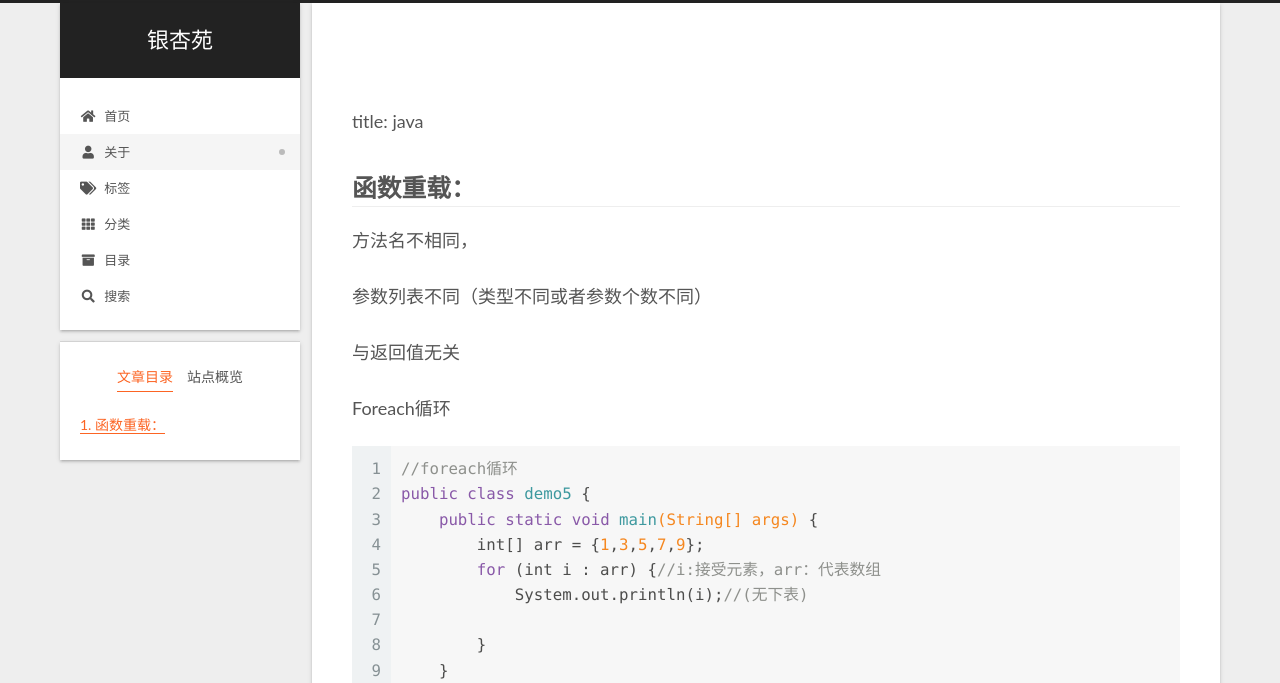
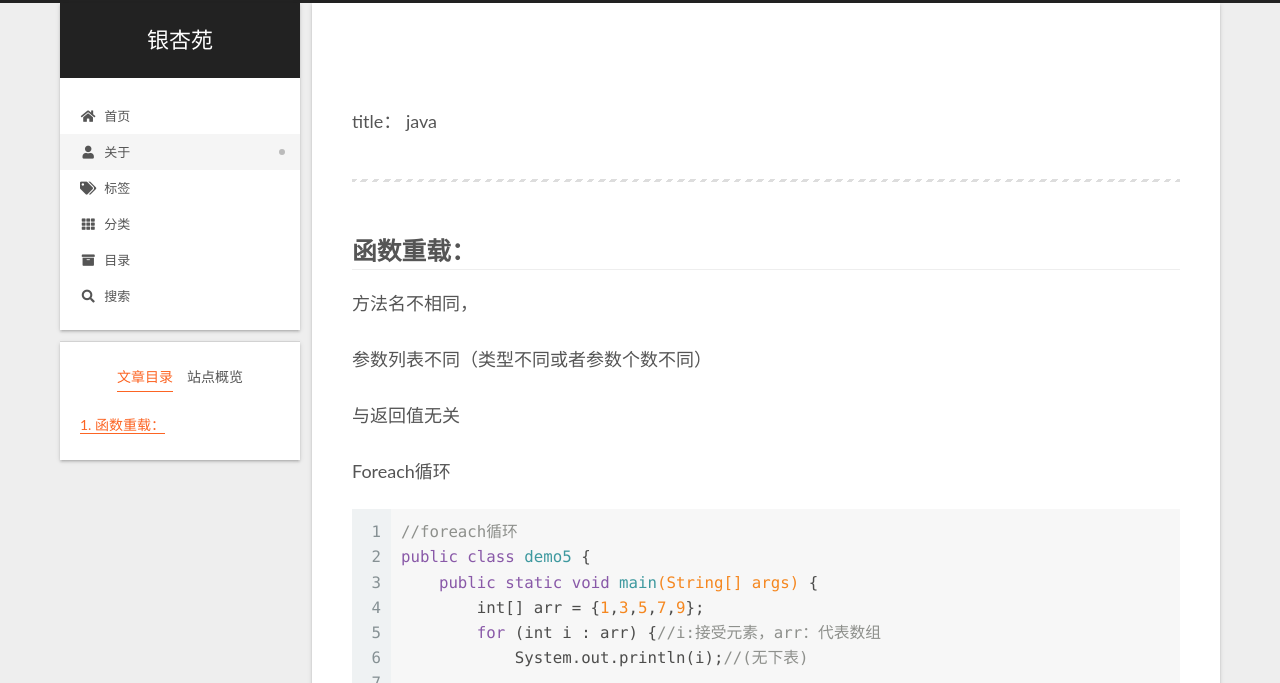
Before and after one commit to itm-a/cloud, a plain HTML site: page about/java.html in a window 1280 px wide. Shown: the top 683 px of the page. Drawn offline with Linux system fonts and the light colour scheme; a script that the page names is missing.

Commit message:
Site updated: 2023-12-03 01:50:24

```diff
--- a/about/java.html
+++ b/about/java.html
@@ -20,16 +20,16 @@
     var CONFIG = {"hostname":"example.com","root":"/","scheme":"Gemini","version":"7.8.0","exturl":false,"sidebar":{"position":"left","display":"post","padding":18,"offset":12,"onmobile":false},"copycode":{"enable":false,"show_result":false,"style":null},"back2top":{"enable":true,"sidebar":false,"scrollpercent":false},"bookmark":{"enable":false,"color":"#222","save":"auto"},"fancybox":false,"mediumzoom":false,"lazyload":false,"pangu":false,"comments":{"style":"tabs","active":"livere","storage":true,"lazyload":false,"nav":null,"activeClass":"livere"},"algolia":{"hits":{"per_page":10},"labels":{"input_placeholder":"Search for Posts","hits_empty":"We didn't find any results for the search: ${query}","hits_stats":"${hits} results found in ${time} ms"}},"localsearch":{"enable":true,"trigger":"manual","top_n_per_article":1,"unescape":false,"preload":false},"motion":{"enable":true,"async":false,"transition":{"post_block":"fadeIn","post_header":"slideDownIn","post_body":"slideDownIn","coll_header":"slideLeftIn","sidebar":"slideUpIn"}},"path":"search.xml"};
   </script>
 
-  <meta name="description" content="title: java 函数重载：方法名不相同， 参数列表不同（类型不同或者参数个数不同） 与返回值无关 Foreach循环 12345678910&#x2F;&#x2F;foreach循环public class demo5 &#123;    public static void main(String[] args) &#123;        int[] arr &#x3D; &#123;1,3,5,7,9&#125;">
+  <meta name="description" content="title： java  函数重载：方法名不相同， 参数列表不同（类型不同或者参数个数不同） 与返回值无关 Foreach循环 12345678910&#x2F;&#x2F;foreach循环public class demo5 &#123;    public static void main(String[] args) &#123;        int[] arr &#x3D; &#123;1,3,5,7,9&amp;#125">
 <meta property="og:type" content="website">
 <meta property="og:title" content="银杏苑">
 <meta property="og:url" content="http://example.com/about/java.html">
 <meta property="og:site_name" content="银杏苑">
-<meta property="og:description" content="title: java 函数重载：方法名不相同， 参数列表不同（类型不同或者参数个数不同） 与返回值无关 Foreach循环 12345678910&#x2F;&#x2F;foreach循环public class demo5 &#123;    public static void main(String[] args) &#123;        int[] arr &#x3D; &#123;1,3,5,7,9&#125;">
+<meta property="og:description" content="title： java  函数重载：方法名不相同， 参数列表不同（类型不同或者参数个数不同） 与返回值无关 Foreach循环 12345678910&#x2F;&#x2F;foreach循环public class demo5 &#123;    public static void main(String[] args) &#123;        int[] arr &#x3D; &#123;1,3,5,7,9&amp;#125">
 <meta property="og:locale" content="zh_CN">
 <meta property="og:image" content="https://s2.loli.net/2023/12/02/VC7pbOMWFzho4xZ.png">
-<meta property="article:published_time" content="2023-12-02T17:41:48.117Z">
-<meta property="article:modified_time" content="2023-12-02T17:41:03.760Z">
+<meta property="article:published_time" content="2023-12-02T17:50:09.538Z">
+<meta property="article:modified_time" content="2023-12-02T17:50:09.538Z">
 <meta property="article:author" content="李喆">
 <meta name="twitter:card" content="summary">
 <meta name="twitter:image" content="https://s2.loli.net/2023/12/02/VC7pbOMWFzho4xZ.png">
@@ -214,7 +214,8 @@
 
 
       <div class="post-body">
-          <p>title: java</p>
+          <p>title： java</p>
+<hr>
 <h2 id="函数重载："><a href="#函数重载：" class="headerlink" title="函数重载："></a>函数重载：</h2><p>方法名不相同，</p>
 <p>参数列表不同（类型不同或者参数个数不同）</p>
 <p>与返回值无关</p>
```
